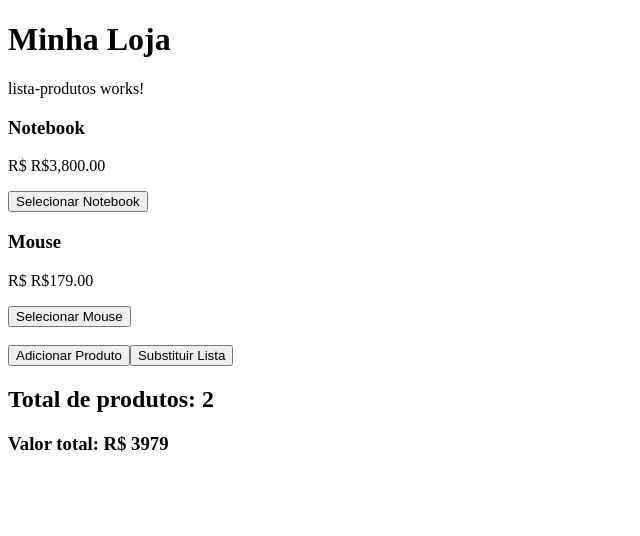
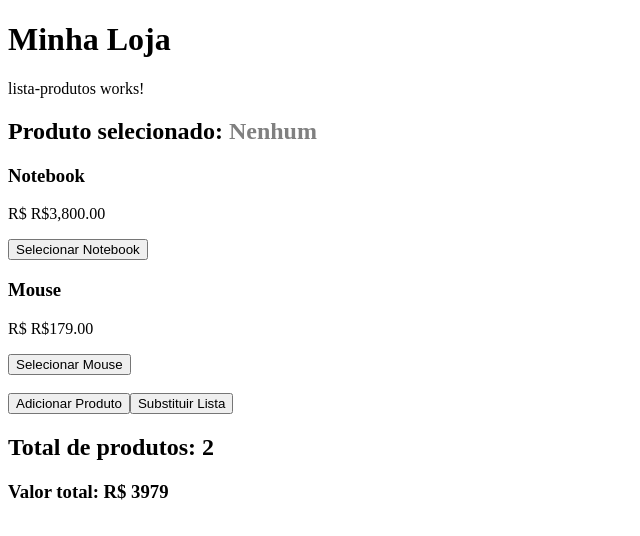
Before and after one commit to fabcurvello/ProjetoPrimeiroAppAngularModerno, an Angular app: page / in a window 1280 px wide. Shown: the top 536 px of the page, without its empty margins (0-640 px from the left). Built offline with nearby package versions, Linux system fonts and the light colour scheme.

Commit message:
Aula 10 ok - Effects

```diff
--- a/src/app/features/produtos/lista-produtos/lista-produtos.html
+++ b/src/app/features/produtos/lista-produtos/lista-produtos.html
@@ -1,4 +1,13 @@
 <p>lista-produtos works!</p>
+
+<h2>
+  Produto selecionado:
+  @if (produtoSelecionado()) {
+    <strong style="color: green;">{{ produtoSelecionado() }}</strong>
+  } @else {
+    <span style="color: gray;">Nenhum</span>
+  }
+</h2>
 
 @for (item of produtos(); track item.nome) {
   <app-produto
@@ -7,7 +16,9 @@
     (produtoSelecionado)="exibirProduto($event)"
   ></app-produto>
 }
+
 <br>
+
 <button (click)="adicionarProduto()">
   Adicionar Produto
 </button>
@@ -17,5 +28,4 @@
 </button>
 
 <h2>Total de produtos: {{ totalProdutos() }}</h2>
-
 <h3>Valor total: R$ {{ valorTotal() }}</h3>
--- a/src/app/features/produtos/lista-produtos/lista-produtos.ts
+++ b/src/app/features/produtos/lista-produtos/lista-produtos.ts
@@ -1,7 +1,4 @@
-import { Component } from '@angular/core';
-import { signal } from '@angular/core';
-import { computed } from '@angular/core';
-
+import { Component, signal, computed, effect } from '@angular/core';
 import { Produto } from '../produto/produto';
 
 @Component({
@@ -18,15 +15,35 @@
     { nome: 'Mouse', preco: 179 }
   ]);
 
+  produtoSelecionado = signal<string | null>(null);
+
   totalProdutos = computed(() => this.produtos().length);
 
   valorTotal = computed(() => {
-    return this.produtos().reduce((total, item) => total + item.preco, 0);
+    return this.produtos()
+    .reduce((total, item) => total + item.preco, 0);
   });
 
+  constructor() {
+    effect(() => {
+      console.log('Lista de produtos alterada:', this.produtos());
+    });
+
+    effect(() => {
+      console.log('Valor total atualizado:', this.valorTotal());
+    });
+
+    effect(() => {
+      if (typeof document !== 'undefined') {
+        document.title = `(${this.totalProdutos()}) Minha Loja`;
+      }
+    });
+
+  }
+
   exibirProduto(nome: string) {
-    console.log('Produto selecionado:', nome);
-    // Aqui você pode atualizar o estado, abrir modal, etc.
+    //console.log('Produto selecionado:', nome);
+    this.produtoSelecionado.set(nome);
   }
 
   // update() modifica baseado no estado atual
```
